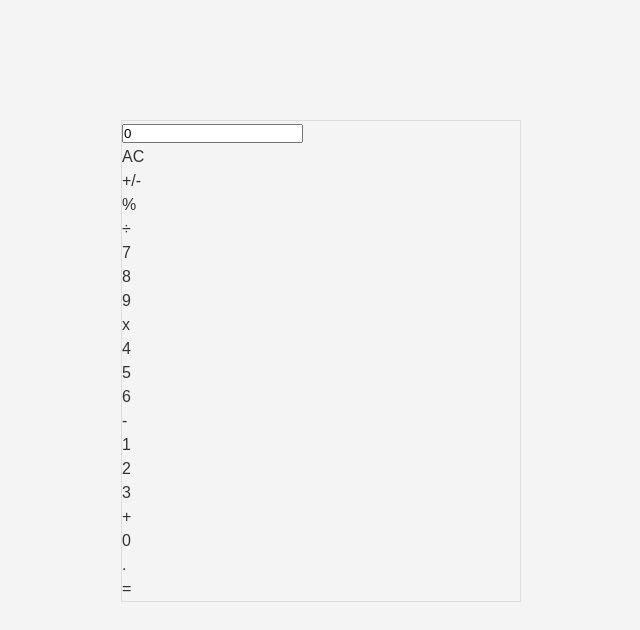
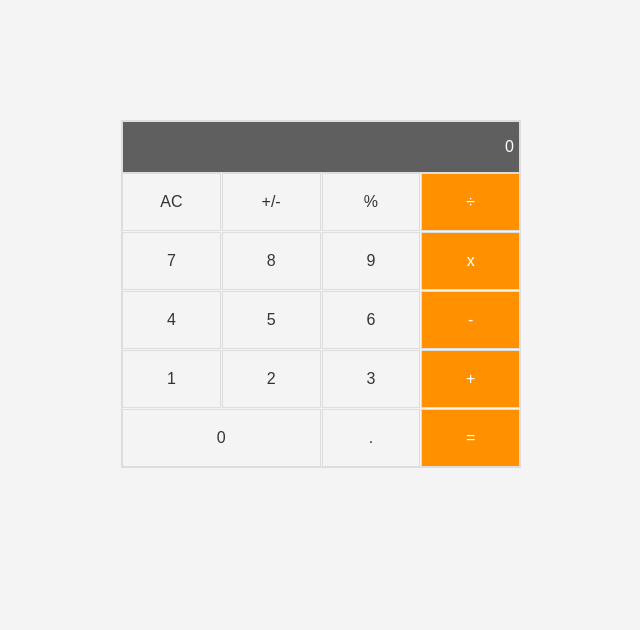
Before and after one commit to Gh-Reza/math-magicians, a React (Create React App) app: page / in a window 1280 px wide. Shown: the top 630 px of the page, without its empty margins (319-959 px from the left). Built offline with nearby package versions, Linux system fonts and the light colour scheme.

Commit message:
Add style

```diff
--- /dev/null
+++ b/src/components/Calculator.css
@@ -0,0 +1,33 @@
+.inputOutput {
+  width: 100%;
+  padding: 1.6rem 5px;
+  border: 1px solid #ddd;
+  background-color: #5f5f5f;
+  text-align: right;
+  font-size: 1.6rem;
+  color: #fff;
+  outline: none;
+}
+
+.keys-container {
+  display: grid;
+  grid-template-columns: repeat(4, 1fr);
+  grid-gap: 1px;
+}
+
+.key {
+  width: 100%;
+  padding: 1.6rem 8px;
+  border: 1px solid #ddd;
+  text-align: center;
+}
+
+.key:nth-child(4n),
+.key:last-child {
+  background-color: rgb(255, 145, 0);
+  color: #fff;
+}
+
+.key:nth-child(17) {
+  grid-column: 1 / span 2;
+}
--- a/src/components/Calculator.jsx
+++ b/src/components/Calculator.jsx
@@ -1,4 +1,5 @@
 import React from 'react';
+import './Calculator.css';
 
 const InputOutput = () => (
   <div>
```
